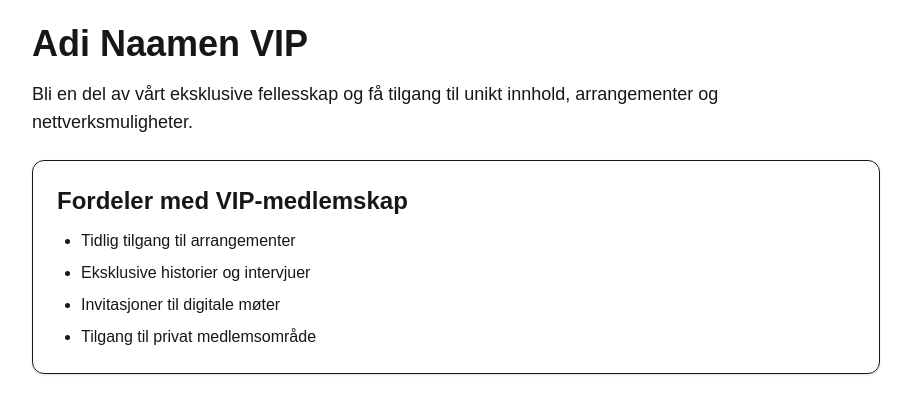
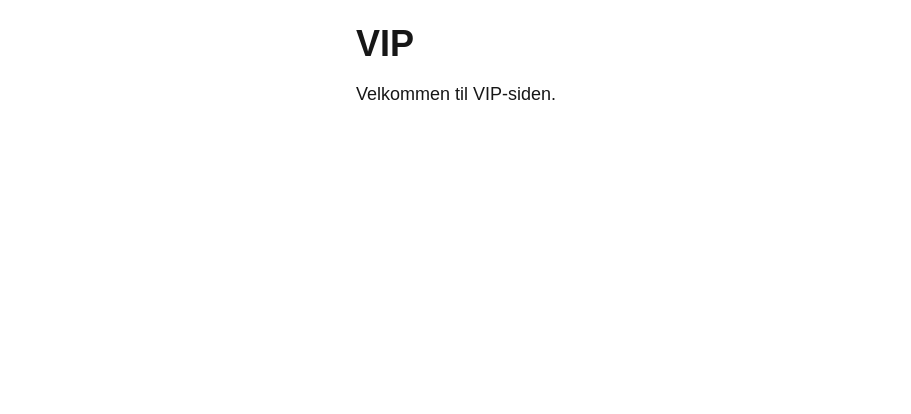
Before and after one commit to AmanialTeklesembet/adilink_ready, a Next.js app in the folder web/: page /vip in a window 1280 px wide. Shown: the top 414 px of the page, without its empty margins (184-1095 px from the left). Built offline with nearby package versions, Linux system fonts and the light colour scheme.

Commit message:
Fiks VIP-side

```diff
--- a/web/app/vip/page.tsx
+++ b/web/app/vip/page.tsx
@@ -1,26 +1,11 @@
 export default function VipPage() {
   return (
     <main className="max-w-4xl mx-auto p-6">
-      <h1 className="text-4xl font-bold mb-4">
-        Adi Naamen VIP
-      </h1>
+      <h1 className="text-4xl font-bold mb-4">VIP</h1>
 
-      <p className="text-lg mb-6">
-        Bli en del av vårt eksklusive fellesskap og få tilgang til unikt innhold, arrangementer og nettverksmuligheter.
+      <p className="text-lg">
+        Velkommen til VIP-siden.
       </p>
-
-      <div className="rounded-xl border p-6 shadow-sm">
-        <h2 className="text-2xl font-semibold mb-3">
-          Fordeler med VIP-medlemskap
-        </h2>
-
-        <ul className="list-disc pl-6 space-y-2">
-          <li>Tidlig tilgang til arrangementer</li>
-          <li>Eksklusive historier og intervjuer</li>
-          <li>Invitasjoner til digitale møter</li>
-          <li>Tilgang til privat medlemsområde</li>
-        </ul>
-      </div>
     </main>
   );
 }
```
